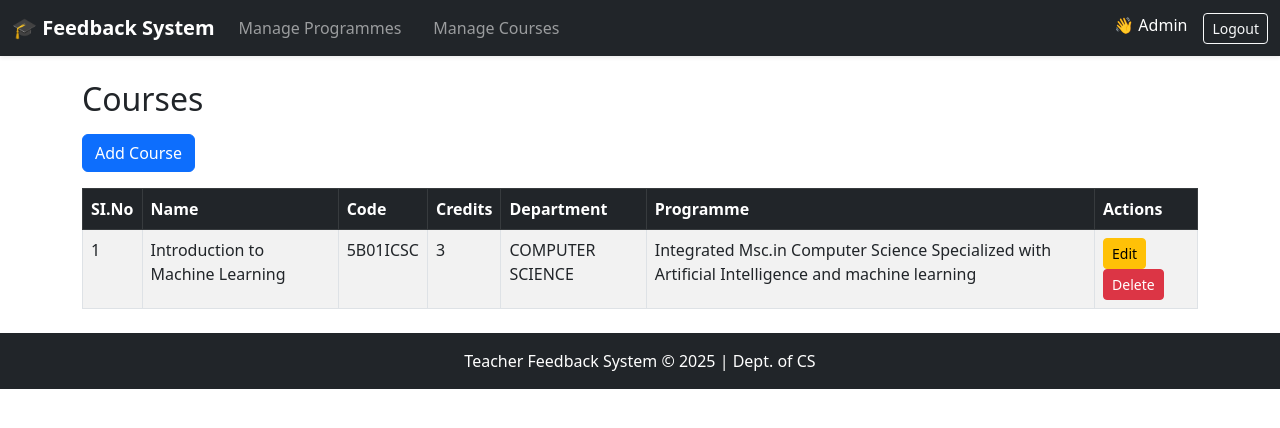
After one commit to meenakshiravindran/ProjectY, a Django app: page /courses/ in a window 1280 px wide. The commit adds this page. Shown: the top 428 px of the page. Run offline with Django 5.2, Linux system fonts and the light colour scheme; a user stored in the database is signed in; data comes from the database, SQL or seed files in the repository; both versions use the stored data as it was after the commit.

Commit message:
added forms

```diff
--- /dev/null
+++ b/feedback_app/forms.py
@@ -0,0 +1,39 @@
+from django import forms
+from .models import Programme,Course,Batch
+
+LEVEL_CHOICES = [
+    ('UG', 'UG'),
+    ('PG', 'PG'),
+    ('IPG', 'IPG'),
+    ('FYUG', 'FYUG'),
+]
+
+class ProgrammeForm(forms.ModelForm):
+    class Meta:
+        model = Programme
+        fields = ['pgm_name', 'dept', 'level']
+        labels = {
+            'pgm_name': 'Programme Name',
+            'dept': 'Department',
+            'level': 'Level',
+        }
+        widgets = {
+            'level': forms.Select(choices=LEVEL_CHOICES),
+        }
+
+class CourseForm(forms.ModelForm):
+    class Meta:
+        model = Course
+        fields = ['name', 'code', 'credit', 'dept', 'pgm']
+        labels = {
+            'name': 'Course Name',
+            'code': 'Course Code',
+            'credit': 'Credit',
+            'dept': 'Department',
+            'pgm': 'Programme',
+        }
+
+class BatchForm(forms.ModelForm):
+    class Meta:
+        model = Batch
+        fields = ['acad_year', 'part']
--- a/feedback_app/urls.py
+++ b/feedback_app/urls.py
@@ -1,20 +1,21 @@
-# urls.py
-from django.contrib import admin
 from django.urls import path
 from . import views
 
 urlpatterns = [
-    path('admin/', admin.site.urls),
-    path('', views.login_view, name='login'),
-    path('logout/', views.logout_view, name='logout'),
-    path('dashboard/', views.dashboard, name='dashboard'),
-    path('manage-teachers/', views.manage_teachers, name='manage_teachers'),
-    path('add-teacher/', views.add_teacher, name='add_teacher'),
-    path('manage-courses/', views.manage_courses, name='manage_courses'),
-    path('add-course/', views.add_course, name='add_course'),
-    path('assign-batches/', views.assign_batches, name='assign_batches'),
-    path('assign-batch-to-teacher/', views.assign_batch_to_teacher, name='assign_batch_to_teacher'),
-    path('feedback/', views.feedback_form, name='feedback_form'),
-    path('submit-feedback/', views.submit_feedback, name='submit_feedback'),
-    path('teacher-report/', views.teacher_report, name='teacher_report'),
+    path('', views.user_login, name='login'),
+    path('index/', views.index, name='index'),
+    path('logout/', views.user_logout, name='logout'),
+    path('programmes/', views.programme_list, name='programme_list'),
+    path('programmes/add/', views.add_programme, name='add_programme'),
+    path('programmes/edit/<str:pgm_id>/', views.edit_programme, name='edit_programme'),
+    path('programmes/delete/<str:pgm_id>/', views.delete_programme, name='delete_programme'),
+    path('courses/', views.course_list, name='course_list'),
+    path('courses/add/', views.add_course, name='add_course'),
+    path('courses/edit/<int:pk>/', views.edit_course, name='edit_course'),
+    path('courses/delete/<int:pk>/', views.delete_course, name='delete_course'),
+    path('courses/<int:course_id>/batches/', views.batch_list, name='batch_list'),
+    path('courses/<int:course_id>/batches/add/', views.add_batch, name='add_batch'),
+    path('batches/edit/<int:batch_id>/', views.edit_batch, name='edit_batch'),
+    path('batches/delete/<int:batch_id>/', views.delete_batch, name='delete_batch'),
+
 ]
--- a/feedback_app/views.py
+++ b/feedback_app/views.py
@@ -1,232 +1,140 @@
-# views.py
-from django.shortcuts import render, redirect, get_object_or_404
+from django.shortcuts import render, redirect
+from django.contrib.auth import authenticate, login, logout
 from django.contrib.auth.decorators import login_required
-from django.contrib.auth import authenticate, login, logout
-from django.http import JsonResponse
-from django.views.decorators.csrf import csrf_exempt
-from .models import Teacher, Course, Programme, Batch, TeacherBatch, Feedback, Department
-import json
-from django.contrib.auth.models import User
+from .models import Programme, Department
+from django.shortcuts import get_object_or_404
+from .forms import ProgrammeForm
 
-def login_view(request):
+def user_login(request):
     if request.method == 'POST':
-        username = request.POST['username']
-        password = request.POST['password']
+        username = request.POST.get('username')
+        password = request.POST.get('password')
         user = authenticate(request, username=username, password=password)
-        if user is not None:
+        if user:
             login(request, user)
-            return redirect('dashboard')
+            return redirect('index')
+        else:
+            return render(request, 'login.html', {'error': 'Invalid credentials'})
     return render(request, 'login.html')
 
-def logout_view(request):
+@login_required
+def index(request):
+    return render(request, 'index.html')
+
+def user_logout(request):
     logout(request)
     return redirect('login')
+@login_required
+def programme_list(request):
+    programmes = Programme.objects.all()
+    return render(request, 'programme_list.html', {'programmes': programmes})
 
 @login_required
-def dashboard(request):
-    try:
-        teacher = Teacher.objects.get(user=request.user)
-        context = {
-            'teacher': teacher,
-            'is_admin': request.user.is_superuser,
-            'is_hod': teacher.role.role_name == 'HOD'
-        }
-        return render(request, 'dashboard.html', context)
-    except Teacher.DoesNotExist:
-        if request.user.is_superuser:
-            return render(request, 'dashboard.html')
-        return redirect('login')
+def add_programme(request):
+    form = ProgrammeForm(request.POST or None)
+    if request.method == 'POST' and form.is_valid():
+        form.save()
+        return redirect('programme_list')
+    return render(request, 'add_programme.html', {'form': form, 'editing': False})
 
 @login_required
-def manage_teachers(request):
-    if not request.user.is_superuser:
-        return redirect('dashboard')
-
-    teachers = Teacher.objects.all()
-    departments = Department.objects.all()
-    return render(request, 'manage_teachers.html', {
-        'teachers': teachers,
-        'departments': departments
-    })
+def edit_programme(request, pgm_id):
+    programme = get_object_or_404(Programme, pgm_id=pgm_id)
+    form = ProgrammeForm(request.POST or None, instance=programme)
+    if request.method == 'POST' and form.is_valid():
+        form.save()
+        return redirect('programme_list')
+    return render(request, 'add_programme.html', {'form': form, 'editing': True})
 
 @login_required
-def add_teacher(request):
-    if not request.user.is_superuser:
-        return JsonResponse({'error': 'Unauthorized'}, status=403)
+def delete_programme(request, pgm_id):
+    programme = get_object_or_404(Programme, pgm_id=pgm_id)
+    if request.method == 'POST':
+        programme.delete()
+        return redirect('programme_list')
+    return render(request, 'delete_programme.html', {'programme': programme})
 
-    if request.method == 'POST':
-        data = json.loads(request.body)
-        username = data.get('username')
-        password = data.get('password')
-        name = data.get('name')
-        role = data.get('role')
-        department_id = data.get('department')
-
-        user = User.objects.create_user(username=username, password=password)
-        department = Department.objects.get(dept_id=department_id)
-        role = Role.objects.get(role_id=role)
-        Teacher.objects.create(
-            user=user,
-            name=name,
-            role=role,
-            dept=department,
-            designation='Lecturer',  # or get from form if needed
-            gender='Other'  # or get from form if needed
-        )
-
-        return JsonResponse({'success': True})
-
-    return JsonResponse({'error': 'Invalid request'}, status=400)
+from .models import Course
+from .forms import CourseForm
 
 @login_required
-def manage_courses(request):
-    teacher = get_object_or_404(Teacher, user=request.user)
-    if teacher.role != 'HOD':
-        return redirect('dashboard')
-
-    programmes = Programme.objects.filter(department=teacher.department)
-    courses = Course.objects.filter(department=teacher.department)
-    return render(request, 'manage_courses.html', {
-        'programmes': programmes,
-        'courses': courses
-    })
+def course_list(request):
+    courses = Course.objects.all().prefetch_related('batch_set')
+    return render(request, 'course_list.html', {'courses': courses})
 
 @login_required
 def add_course(request):
-    teacher = get_object_or_404(Teacher, user=request.user)
-    if teacher.role != 'HOD':
-        return JsonResponse({'error': 'Unauthorized'}, status=403)
-
     if request.method == 'POST':
-        data = json.loads(request.body)
-        name = data.get('name')
-        code = data.get('code')
-        programme_id = data.get('programme')
-
-        programme = Programme.objects.get(id=programme_id)
-        Course.objects.create(
-            name=name,
-            code=code,
-            programme=programme,
-            department=teacher.department
-        )
-
-        return JsonResponse({'success': True})
-
-    return JsonResponse({'error': 'Invalid request'}, status=400)
+        form = CourseForm(request.POST)
+        if form.is_valid():
+            form.save()
+            return redirect('course_list')
+    else:
+        form = CourseForm()
+    return render(request, 'add_course.html', {'form': form})
 
 @login_required
-def assign_batches(request):
-    if not request.user.is_superuser:
-        return redirect('dashboard')
-
-    teachers = Teacher.objects.all()
-    batches = Batch.objects.all()
-    courses = Course.objects.all()
-    teacher_batches = TeacherBatch.objects.all()
-
-    return render(request, 'assign_batches.html', {
-        'teachers': teachers,
-        'batches': batches,
-        'courses': courses,
-        'teacher_batches': teacher_batches
-    })
+def edit_course(request, pk):
+    course = get_object_or_404(Course, pk=pk)
+    if request.method == 'POST':
+        form = CourseForm(request.POST, instance=course)
+        if form.is_valid():
+            form.save()
+            return redirect('course_list')
+    else:
+        form = CourseForm(instance=course)
+    return render(request, 'add_course.html', {'form': form})
 
 @login_required
-def assign_batch_to_teacher(request):
-    if not request.user.is_superuser:
-        return JsonResponse({'error': 'Unauthorized'}, status=403)
+def delete_course(request, pk):
+    course = get_object_or_404(Course, pk=pk)
+    if request.method == 'POST':
+        course.delete()
+        return redirect('course_list')
+    return render(request, 'delete_course.html', {'course': course})
 
-    if request.method == 'POST':
-        data = json.loads(request.body)
-        teacher_id = data.get('teacher')
-        batch_id = data.get('batch')
-        course_id = data.get('course')
 
-        teacher = Teacher.objects.get(id=teacher_id)
-        batch = Batch.objects.get(id=batch_id)
-        course = Course.objects.get(id=course_id)
-
-        TeacherBatch.objects.create(
-            teacher=teacher,
-            batch=batch,
-            course=course
-        )
-
-        return JsonResponse({'success': True})
-
-    return JsonResponse({'error': 'Invalid request'}, status=400)
+from django.shortcuts import render, get_object_or_404, redirect
+from .models import Batch, Course
+from .forms import BatchForm
 
 @login_required
-def feedback_form(request):
-    if not request.user.is_superuser:
-        return redirect('dashboard')
-
-    teachers = Teacher.objects.all()
-    batches = Batch.objects.all()
-    courses = Course.objects.all()
-
-    return render(request, 'feedback_form.html', {
-        'teachers': teachers,
-        'batches': batches,
-        'courses': courses
-    })
+def batch_list(request, course_id):
+    course = get_object_or_404(Course, pk=course_id)
+    batches = Batch.objects.filter(course=course)
+    return render(request, 'batch_list.html', {'course': course, 'batches': batches})
 
 @login_required
-def submit_feedback(request):
+def add_batch(request, course_id):
+    course = get_object_or_404(Course, pk=course_id)
     if request.method == 'POST':
-        data = json.loads(request.body)
-        teacher_id = data.get('teacher')
-        batch_id = data.get('batch')
-        course_id = data.get('course')
-        rating = data.get('rating')
-        comments = data.get('comments')
-
-        teacher = Teacher.objects.get(id=teacher_id)
-        batch = Batch.objects.get(id=batch_id)
-        course = Course.objects.get(id=course_id)
-
-        Feedback.objects.create(
-            teacher=teacher,
-            batch=batch,
-            course=course,
-            rating=rating,
-            comments=comments
-        )
-
-        return JsonResponse({'success': True})
-
-    return JsonResponse({'error': 'Invalid request'}, status=400)
+        form = BatchForm(request.POST)
+        if form.is_valid():
+            batch = form.save(commit=False)
+            batch.course = course
+            batch.save()
+            return redirect('course_list')
+    else:
+        form = BatchForm()
+    return render(request, 'add_batch.html', {'form': form, 'course': course})
 
 @login_required
-def teacher_report(request):
-    if not request.user.is_superuser:
-        return redirect('dashboard')
+def edit_batch(request, batch_id):
+    batch = get_object_or_404(Batch, pk=batch_id)
+    if request.method == 'POST':
+        form = BatchForm(request.POST, instance=batch)
+        if form.is_valid():
+            form.save()
+            return redirect('batch_list', course_id=batch.course.pk)
+    else:
+        form = BatchForm(instance=batch)
+    return render(request, 'add_batch.html', {'form': form, 'course': batch.course})
 
-    teacher_batches = TeacherBatch.objects.select_related('teacher', 'batch', 'course').all()
-
-    # Create table data
-    table_data = []
-    for tb in teacher_batches:
-        feedbacks = Feedback.objects.filter(
-            teacher=tb.teacher,
-            batch=tb.batch,
-            course=tb.course
-        )
-
-        avg_rating = 0
-        if feedbacks.exists():
-            avg_rating = sum(f.rating for f in feedbacks) / feedbacks.count()
-
-        table_data.append({
-            'teacher': tb.teacher.name,
-            'role': tb.teacher.role,
-            'department': tb.teacher.department.name,
-            'course': tb.course.name,
-            'programme': tb.batch.programme.name,
-            'batch': tb.batch.name,
-            'teacher_batch': f"{tb.teacher.name} - {tb.batch.name}",
-            'avg_rating': round(avg_rating, 1) if avg_rating else 'No feedback'
-        })
-
-    return render(request, 'teacher_report.html', {'table_data': table_data})
+@login_required
+def delete_batch(request, batch_id):
+    batch = get_object_or_404(Batch, pk=batch_id)
+    course_id = batch.course.pk
+    if request.method == 'POST':
+        batch.delete()
+        return redirect('batch_list', course_id=course_id)
+    return render(request, 'delete_batch.html', {'batch': batch})
--- a/templates/base.html
+++ b/templates/base.html
@@ -1,40 +1,81 @@
-<!-- templates/base.html -->
+{% load static %}
 <!DOCTYPE html>
 <html lang="en">
 <head>
     <meta charset="UTF-8">
     <meta name="viewport" content="width=device-width, initial-scale=1.0">
     <title>{% block title %}Teacher Feedback System{% endblock %}</title>
-    {% load static %}
+
+    <!-- Bootstrap CSS -->
+    <link href="https://cdn.jsdelivr.net/npm/bootstrap@5.3.0/dist/css/bootstrap.min.css" rel="stylesheet">
     <link rel="stylesheet" href="{% static 'css/style.css' %}">
+    {% block extra_head %}{% endblock %}
 </head>
 <body>
-    <nav class="navbar">
-        <div class="nav-container">
-            <h1>Teacher Feedback System</h1>
-            {% if user.is_authenticated %}
-            <div class="nav-links">
-                <a href="{% url 'dashboard' %}">Dashboard</a>
-                {% if user.is_superuser %}
-                <a href="{% url 'manage_teachers' %}">Manage Teachers</a>
-                <a href="{% url 'assign_batches' %}">Assign Batches</a>
-                <a href="{% url 'feedback_form' %}">Feedback</a>
-                <a href="{% url 'teacher_report' %}">Reports</a>
-                {% else %}
-                {% if teacher.role == 'HOD' %}
-                <a href="{% url 'manage_courses' %}">Manage Courses</a>
-                {% endif %}
-                {% endif %}
-                <a href="{% url 'logout' %}">Logout</a>
+    <!-- Navbar -->
+    <nav class="navbar navbar-expand-lg navbar-dark bg-dark shadow-sm">
+        <div class="container-fluid">
+            <a class="navbar-brand fw-bold" href="{% url 'index' %}">🎓 Feedback System</a>
+            <button class="navbar-toggler" type="button" data-bs-toggle="collapse" data-bs-target="#navbarMenu">
+                <span class="navbar-toggler-icon"></span>
+            </button>
+            <div class="collapse navbar-collapse" id="navbarMenu">
+                <ul class="navbar-nav me-auto mb-2 mb-lg-0 d-flex flex-row gap-3">
+
+                    {% if user.is_authenticated %}
+                        {% if user.is_superuser %}
+                        <li class="nav-item">
+                            <a class="nav-link" href="{% url 'programme_list' %}">Manage Programmes</a>
+                        </li>
+                        <li class="nav-item">
+                            <a class="nav-link" href="{% url 'course_list' %}">Manage Courses</a>
+                        </li>
+
+                        {% endif %}
+                        <!-- Add more role-based menus here if needed -->
+                    {% endif %}
+
+                </ul>
+
+                <ul class="navbar-nav mb-2 mb-lg-0">
+                    {% if user.is_authenticated %}
+                        <li class="nav-item">
+                            <span class="navbar-text text-white me-3">👋 {{ user.username|title }}</span>
+                        </li>
+                        <li class="nav-item">
+                            <form method="post" action="{% url 'logout' %}">
+                                {% csrf_token %}
+                                <button type="submit" class="btn btn-outline-light btn-sm">Logout</button>
+                            </form>
+                        </li>
+                    {% else %}
+                        <li class="nav-item">
+                            <a class="nav-link" href="{% url 'login' %}">Login</a>
+                        </li>
+                    {% endif %}
+                </ul>
             </div>
-            {% endif %}
         </div>
     </nav>
 
-    <main class="main-content">
+    <!-- Main Content -->
+    <div class="container mt-4">
+        {% if messages %}
+            {% for message in messages %}
+                <div class="alert alert-{{ message.tags }}">{{ message }}</div>
+            {% endfor %}
+        {% endif %}
+
         {% block content %}{% endblock %}
-    </main>
+    </div>
 
-    <script src="{% static 'js/app.js' %}"></script>
+    <!-- Footer -->
+    <footer class="bg-dark text-white text-center py-3 mt-4">
+        <p class="mb-0">Teacher Feedback System &copy; 2025 | Dept. of CS</p>
+    </footer>
+
+    <!-- Bootstrap JS -->
+    <script src="https://cdn.jsdelivr.net/npm/bootstrap@5.3.0/dist/js/bootstrap.bundle.min.js"></script>
+    {% block extra_js %}{% endblock %}
 </body>
 </html>
--- /dev/null
+++ b/templates/course_list.html
@@ -0,0 +1,63 @@
+{% extends 'base.html' %}
+{% block title %}Courses{% endblock %}
+{% block content %}
+<h2 class="mb-3">Courses</h2>
+<a href="{% url 'add_course' %}" class="btn btn-primary mb-3">Add Course</a>
+
+<table class="table table-bordered table-striped">
+    <thead class="table-dark">
+        <tr>
+            <th>SI.No</th>
+            <th>Name</th>
+            <th>Code</th>
+            <th>Credits</th>
+            <th>Department</th>
+            <th>Programme</th>
+            <th>Actions</th>
+        </tr>
+    </thead>
+    <tbody>
+        {% for course in courses %}
+    <tr class="course-row" data-course-id="{{ course.course_id }}" style="cursor: pointer;">
+        <td>{{ forloop.counter }}</td>
+        <td>{{ course.name }}</td>
+        <td>{{ course.code }}</td>
+        <td>{{ course.credit }}</td>
+        <td>{{ course.dept.dept_name }}</td>
+        <td>{{ course.pgm.pgm_name }}</td>
+        <td>
+            <a href="{% url 'edit_course' course.course_id %}" class="btn btn-sm btn-warning">Edit</a>
+            <form action="{% url 'delete_course' course.course_id %}" method="post" style="display:inline;">
+                {% csrf_token %}
+                <button type="submit" class="btn btn-sm btn-danger">Delete</button>
+            </form>
+        </td>
+    </tr>
+
+    <tr class="batch-row" id="batch-{{ course.course_id }}" style="display:none;">
+        <td colspan="7">
+            <strong>Batches:</strong>
+            <ul>
+                {% for batch in course.batch_set.all %}
+                <li>{{ batch.acad_year }} - {{ batch.part }}</li>
+                {% empty %}
+                <li>No batches found.</li>
+                {% endfor %}
+            </ul>
+            <a href="{% url 'add_batch' course.course_id %}" class="btn btn-sm btn-success">Add Batch</a>
+        </td>
+    </tr>
+    {% endfor %}
+
+    </tbody>
+</table>
+<script>
+    document.querySelectorAll('.course-row').forEach(row => {
+        row.addEventListener('click', () => {
+            const courseId = row.dataset.courseId;
+            const batchRow = document.getElementById('batch-' + courseId);
+            batchRow.style.display = batchRow.style.display === 'none' ? 'table-row' : 'none';
+        });
+    });
+    </script>
+{% endblock %}
--- /dev/null
+++ b/templates/index.html
@@ -0,0 +1,5 @@
+{% extends 'base.html' %}
+{% block title %}Home{% endblock %}
+{% block content %}
+    <h2>Welcome to the Feedback System</h2>
+{% endblock %}
```
Also changed, not shown: feedback_app/models.py (+6 -6 lines), templates/add_batch.html (added, +11 -0 lines), templates/add_course.html (added, +12 -0 lines), templates/add_programme.html (added, +12 -0 lines), templates/batch_list.html (added, +34 -0 lines), templates/delete_batch.html (added, +10 -0 lines), templates/delete_course.html (added, +11 -0 lines), templates/delete_programme.html (added, +11 -0 lines), templates/login.html (+13 -22 lines), templates/programme_list.html (added, +39 -0 lines), db.sqlite3, feedback_app/migrations/0003_alter_department_dept_id.py (added), feedback_app/migrations/0004_alter_programme_pgm_id.py (added), feedback_app/migrations/0005_auto_20250730_2233.py (added).
